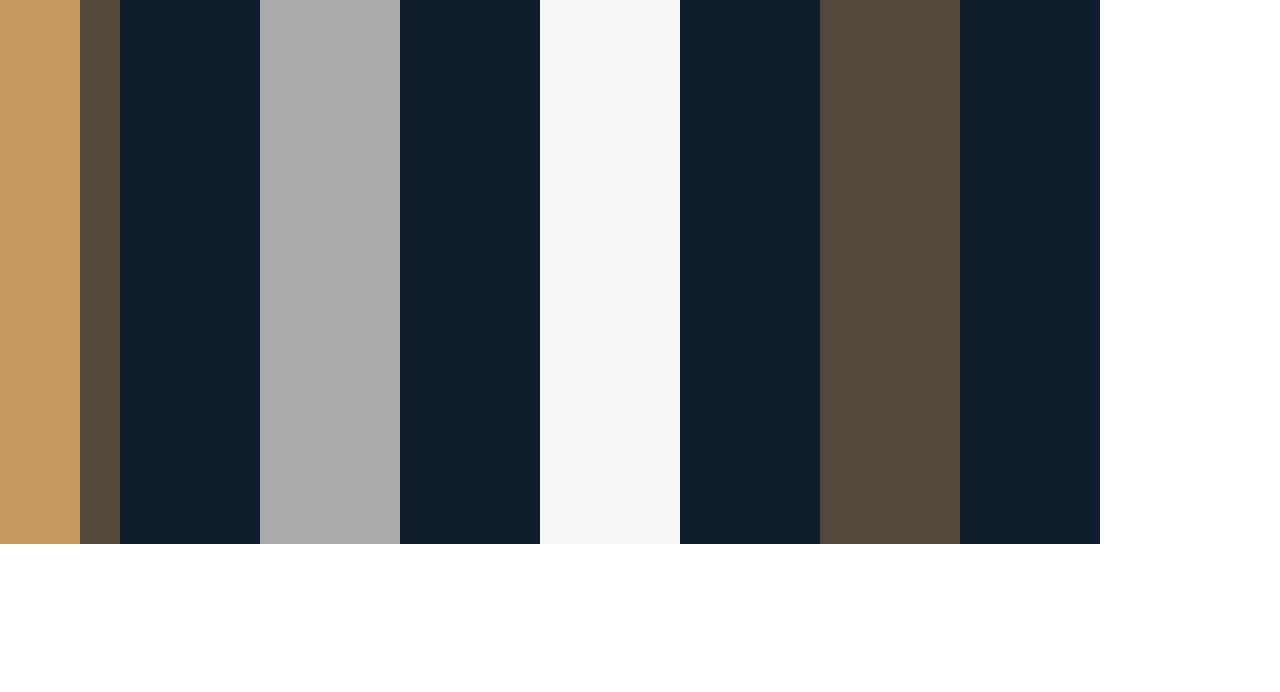
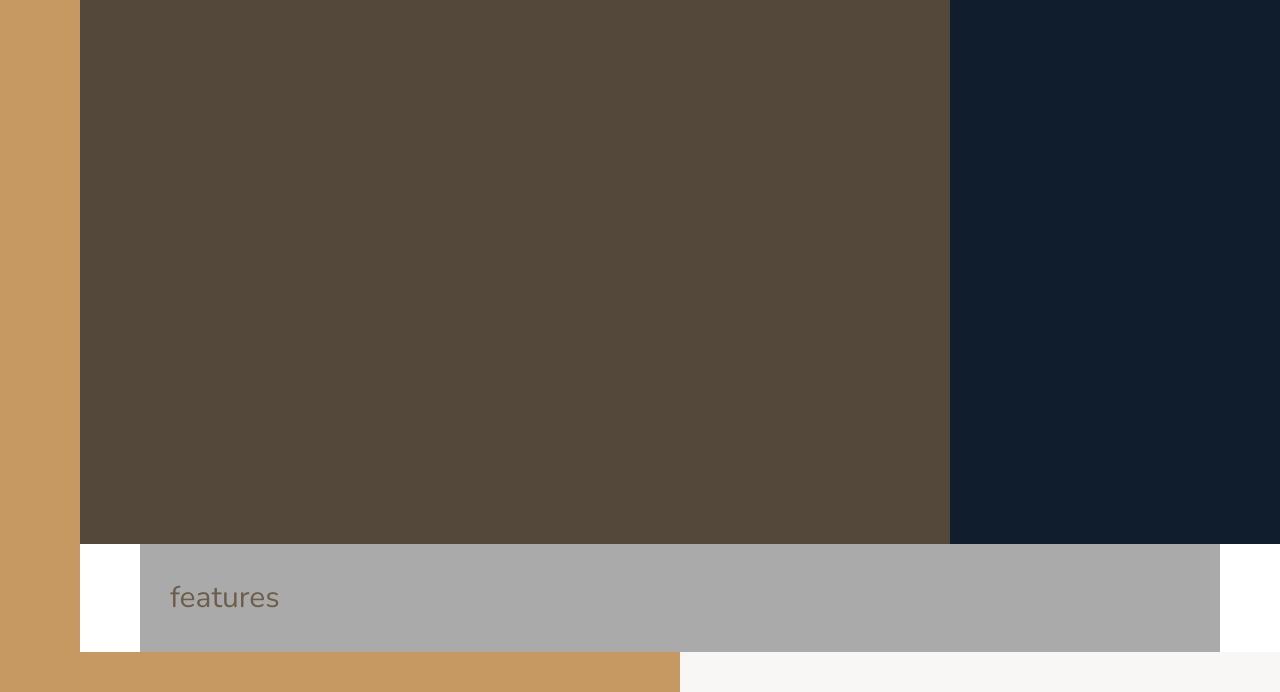
Before and after one commit to ArunRaj2136/nexter-project-grid, a website: page index.html in a window 1280 px wide. Shown: the part 96-788 px from the top of the page. Drawn offline with nearby package versions, Linux system fonts and the light colour scheme.

Commit message:
overall layout

```diff
--- a/sass/_base.scss
+++ b/sass/_base.scss
@@ -34,5 +34,9 @@
 .container {
     display: grid;
     grid-template-rows: 80vh min-content 40vw repeat(3, min-content);
-    grid-template-columns: [sidebar-start] 8rem [sidebar-end full-start] 1fr [center-start] repeat(8, [col-start] minmax(min-content, 14rem) [col-end]) [center-end] 1fr [full-end];
+    grid-template-columns: [sidebar-start] 8rem [sidebar-end full-start] minmax(6rem, 1fr) [center-start] repeat(8, [col-start] minmax(min-content, 14rem) [col-end]) [center-end] minmax(6rem, 1fr) [full-end];
+    &>* {
+        padding: 30px;
+        font-size: 3rem;
+    }
 }
--- a/sass/_features.scss
+++ b/sass/_features.scss
@@ -1,3 +1,4 @@
 .features {
     background-color: $color-grey-light-2;
+    grid-column: center-start / center-end;
 }
--- a/sass/_footer.scss
+++ b/sass/_footer.scss
@@ -1,3 +1,4 @@
 .footer {
     background-color: $color-secondary;
+    grid-column: full-start / full-end;
 }
--- a/sass/_gallery.scss
+++ b/sass/_gallery.scss
@@ -1,3 +1,4 @@
 .gallery {
     background-color: $color-grey-dark-1;
+    grid-column: full-start / full-end;
 }
--- a/sass/_header.scss
+++ b/sass/_header.scss
@@ -1,3 +1,4 @@
 .header {
     background-color: $color-grey-dark-1;
+    grid-column: full-start / col-end 6;
 }
--- a/sass/_homes.scss
+++ b/sass/_homes.scss
@@ -1,3 +1,4 @@
 .homes {
     background-color: $color-secondary;
+    grid-column: center-start / center-end;
 }
--- a/sass/_realtors.scss
+++ b/sass/_realtors.scss
@@ -1,3 +1,4 @@
 .realtors {
     background-color: $color-secondary;
+    grid-column: col-start 7 / full-end;
 }
--- a/sass/_sidebar.scss
+++ b/sass/_sidebar.scss
@@ -1,3 +1,5 @@
 .sidebar {
     background-color: $color-primary;
+    grid-column: sidebar-start / sidebar-end;
+    grid-row: 1 / -1;
 }
--- a/sass/_story.scss
+++ b/sass/_story.scss
@@ -1,8 +1,10 @@
 .story {
     &__pictures {
-        background-color: $color-secondary;
+        background-color: $color-primary;
+        grid-column: full-start / col-end 4;
     }
     &__content {
         background-color: $color-grey-light-1;
+        grid-column: col-start 5 / full-end;
     }
 }
```
Also changed, not shown: css/style.css.
